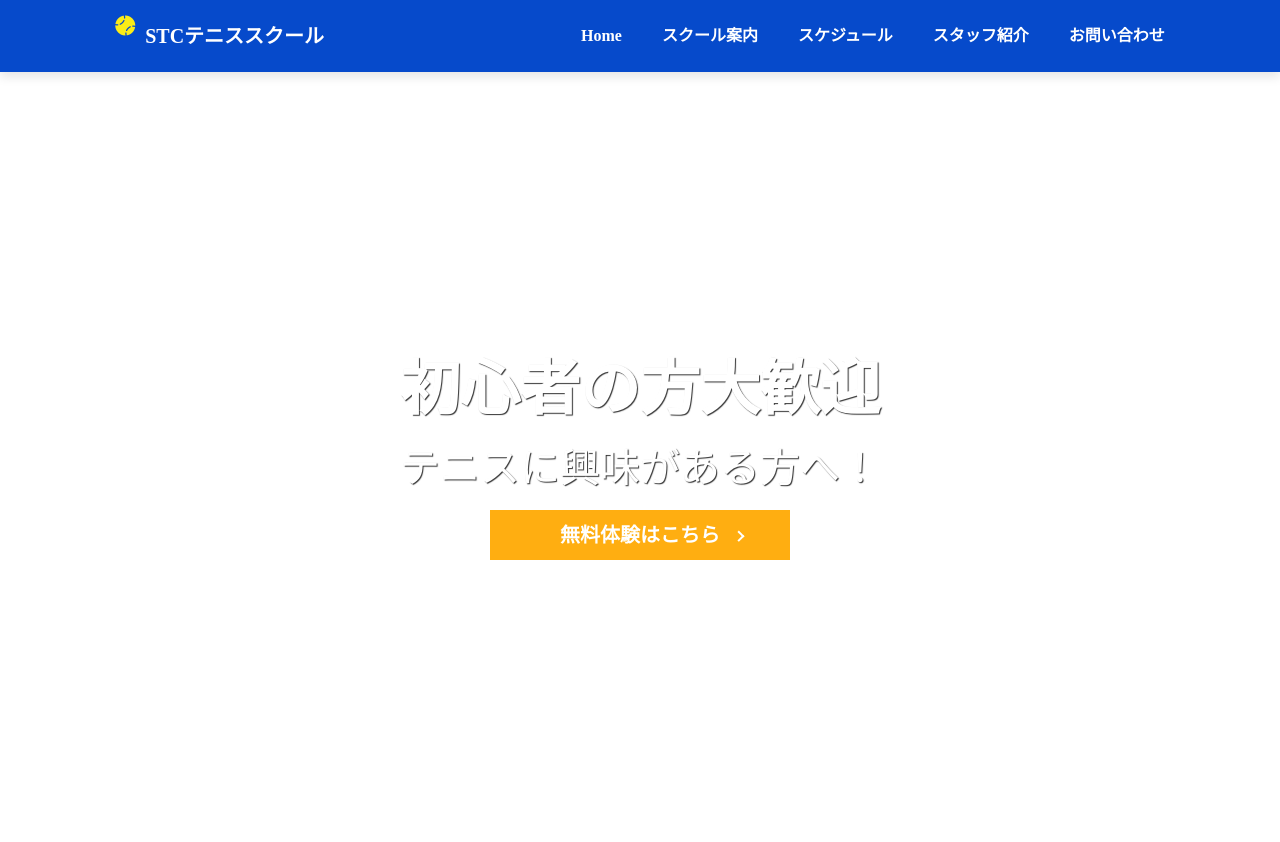
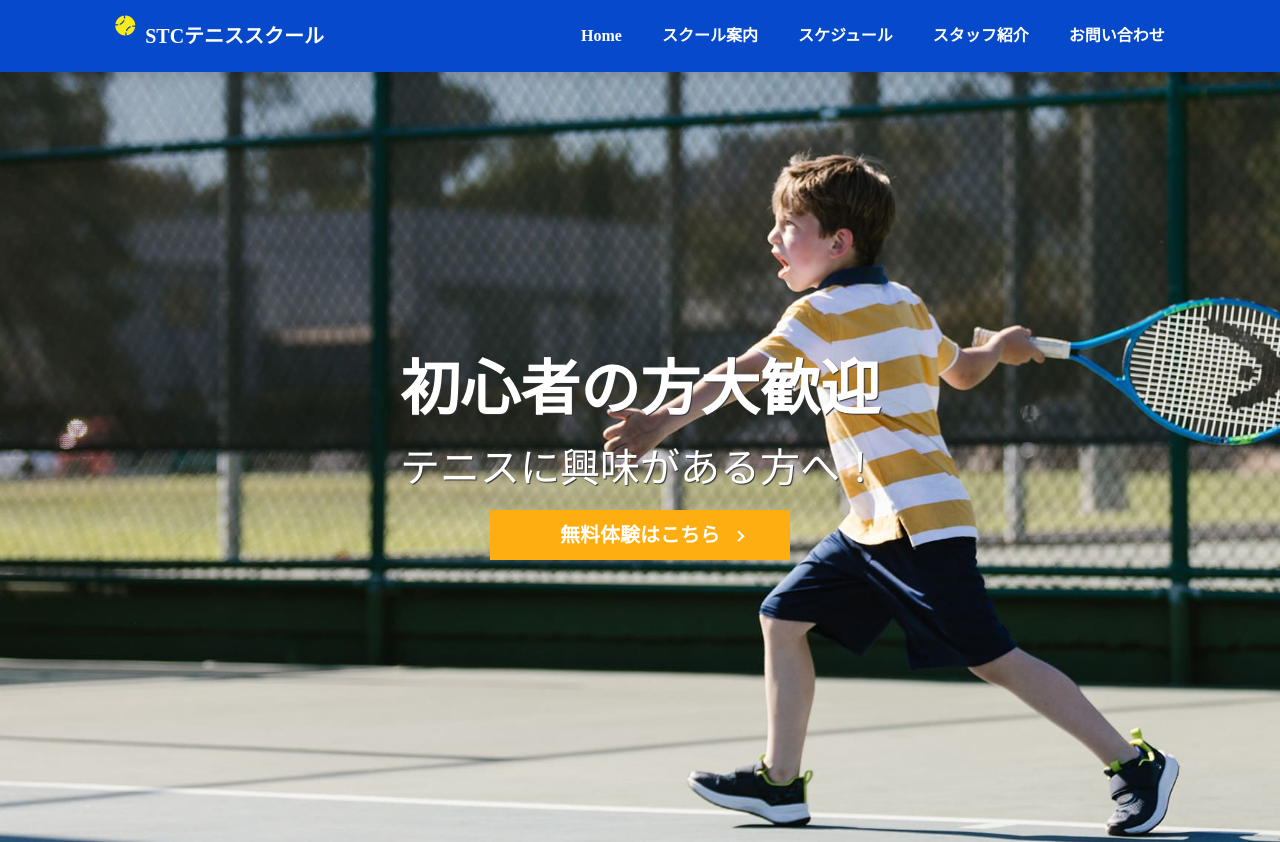
Before and after one commit to Satoshi-Matsukane/original, a plain HTML site: page index.html in a window 1280 px wide. Shown: the top 842 px of the page. Drawn offline with nearby package versions, Linux system fonts and the light colour scheme; files that its build step writes are made by us from their sources.

Commit message:
Add files via upload

```diff
--- a/scss/object/_home.scss
+++ b/scss/object/_home.scss
@@ -1,10 +1,6 @@
 .home-section {
     padding-top: 50px;
     @include tabletView {
-        margin-top: 2%;
-    }
-    @include mobileView {
-        padding-top: 10%;
     }
     .box {
         min-height: 100vh;
@@ -15,13 +11,28 @@
         background-size: cover !important;
         background-position: center !important;
         @include tabletView {
-            min-height: 52vh;
+            min-height: 70vh;
         }
-        @include mobileView {
-            min-height: 50vh;
+
+    }
+    .slide-1 {
+        background: url(../img/mainvisial/fv-img01.jpg);
+        @include tabletView {
+            background: url(../img/mainvisial/fv-img01-sp.jpg);
         }
     }
-
+    .slide-2 {
+        background: url(../img/mainvisial/fv-img02.jpg);
+        @include tabletView {
+            background: url(../img/mainvisial/fv-img02-sp.jpg);
+        }
+    }
+    .slide-3 {
+        background: url(../img/mainvisial/fv-img03.jpg);
+        @include tabletView {
+            background: url(../img/mainvisial/fv-img03-sp.jpg);
+        }
+    }
     .content{
         text-align: center;
         .main-copy{
@@ -53,9 +64,6 @@
         }
     }
 
-    .slide-1 {
-        background-image: url(./img/mainvisal/fv-img01.png);
-    }
 
     .content > * {
         transform: translateY(2rem);
```
